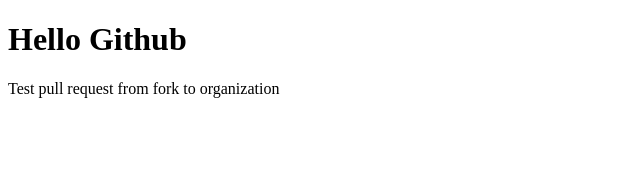
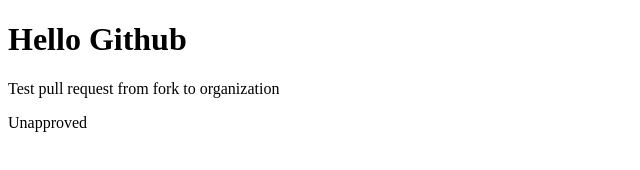
Before and after one commit to ichs-test-organization/test-organization-workflows, a plain HTML site: page index.html in a window 1280 px wide. Shown: the whole page, without its empty margins (0-640 px from the left). Drawn offline with Linux system fonts and the light colour scheme.

Commit message:
add 'unapproved'

```diff
--- a/index.html
+++ b/index.html
@@ -10,5 +10,6 @@
 <body>
     <h1>Hello Github</h1>
     <p>Test pull request from fork to organization</p>
+    <p>Unapproved</p>
 </body>
 </html>
```
